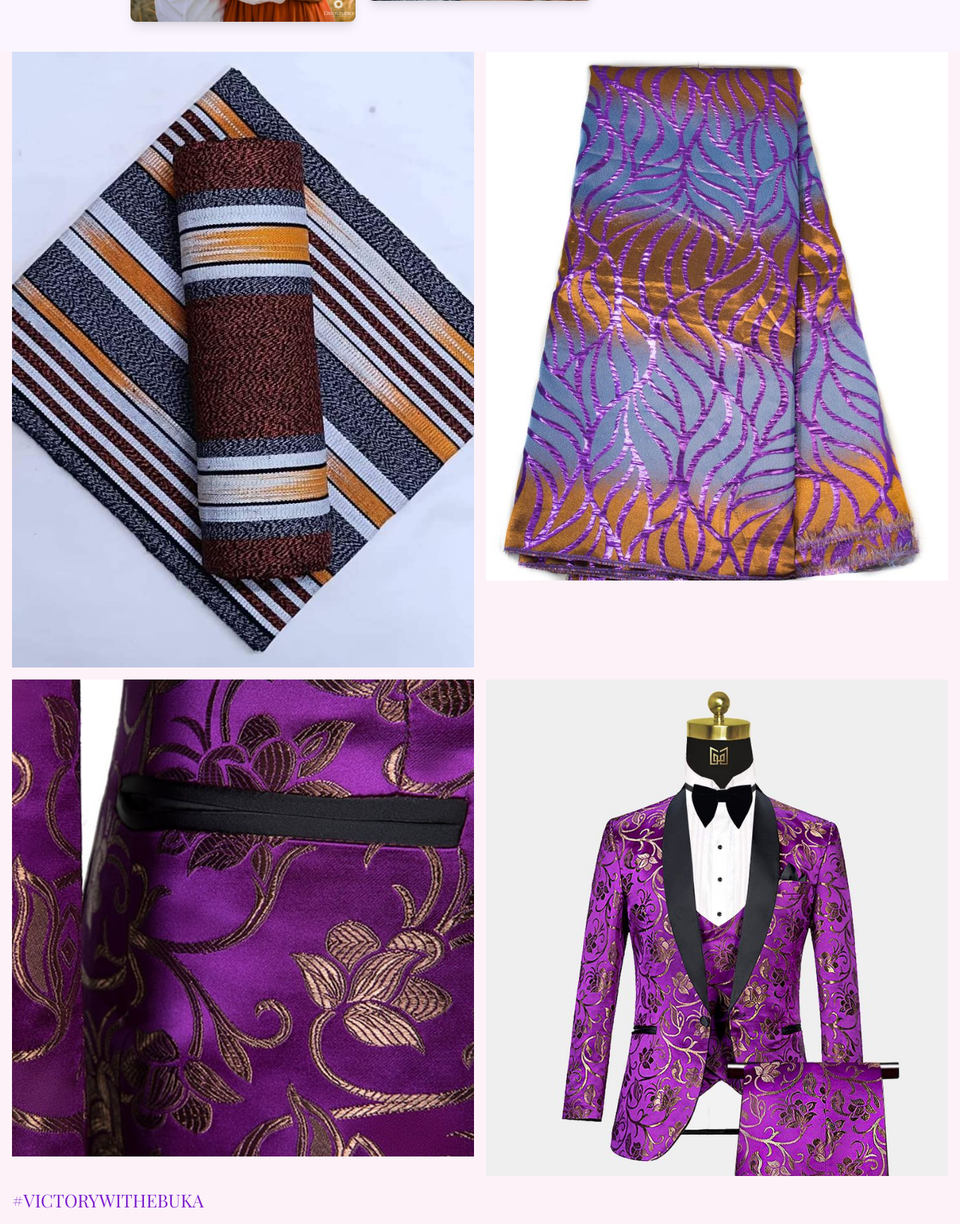
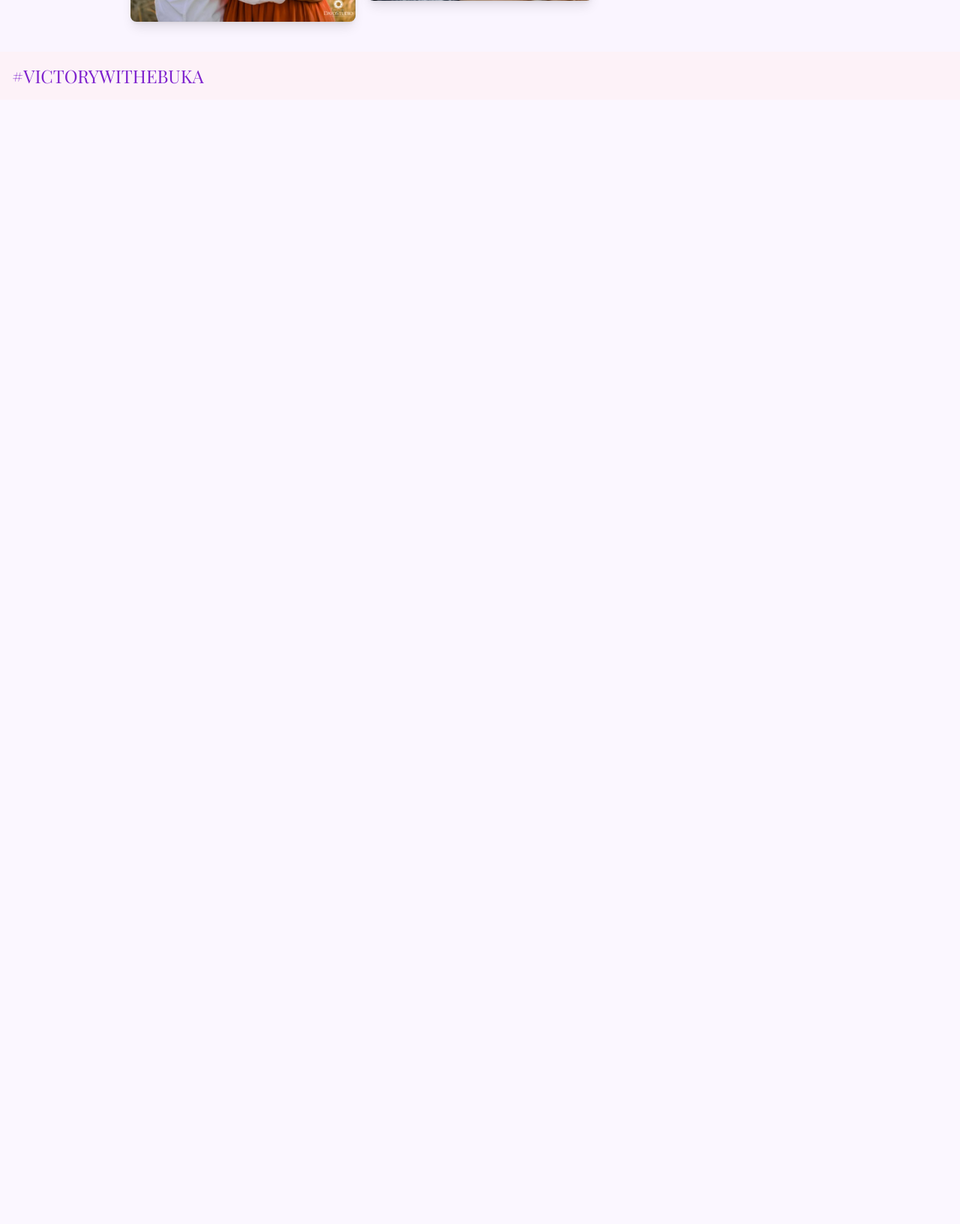
Before and after one commit to Victoria-imaobong2/Event-Website-Group-5, a Flask app: page / in a window 1280 px wide. Shown: the part 2853-4485 px from the top of the page at 75% size. After the commit the page ends 2965 px from the top, so only its background shows below. Run offline with Flask 3, Linux system fonts and the light colour scheme; some libraries are stand-ins or nearby versions.

Commit message:
add changes

```diff
--- a/templates/index.html
+++ b/templates/index.html
@@ -65,21 +65,6 @@
         </div>
     </div>
 
-    <div class="grid grid-cols-1 md:grid-cols-2 gap-4 px-4">
-        <div>
-            <img alt="Aso Ebi fabric" class="w-full h-auto" height="800" src="{{ url_for('static', filename='images/ankara.jpeg') }}" width="600"/> <!-- Replace with your image URL -->
-        </div>
-        <div>
-            <img alt="Aso Ebi fabric" class="w-full h-auto" height="800" src="{{ url_for('static', filename='images/aso ebi.jpeg') }}" width="600"/> <!-- Replace with your image URL -->
-        </div>
-        <div>
-            <img alt="Aso Ebi fabric" class="w-full h-auto" height="800" src="{{ url_for('static', filename='images/asoe.jpeg') }}" width="600"/> <!-- Replace with your image URL -->
-        </div>
-        <div>
-            <img alt="Aso Ebi fabric" class="w-full h-auto" height="800" src="{{ url_for('static', filename='images/asoebi.jpeg') }}" width="600"/> <!-- Replace with your image URL -->
-        </div>
-    </div>
-
     <div class="text-purple-700 text-2xl p-4">
         #VICTORYWITHEBUKA
     </div>
```
Also changed, not shown: 1 other file.
